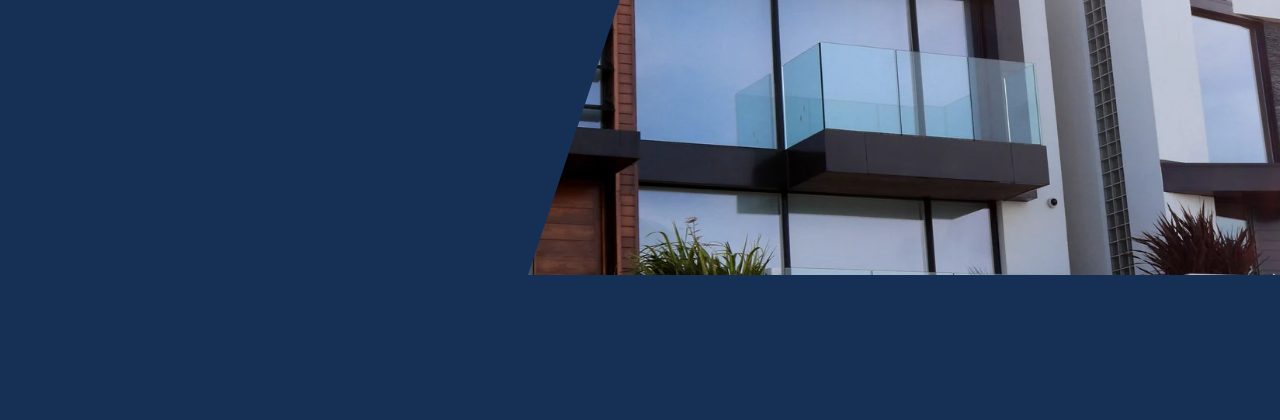
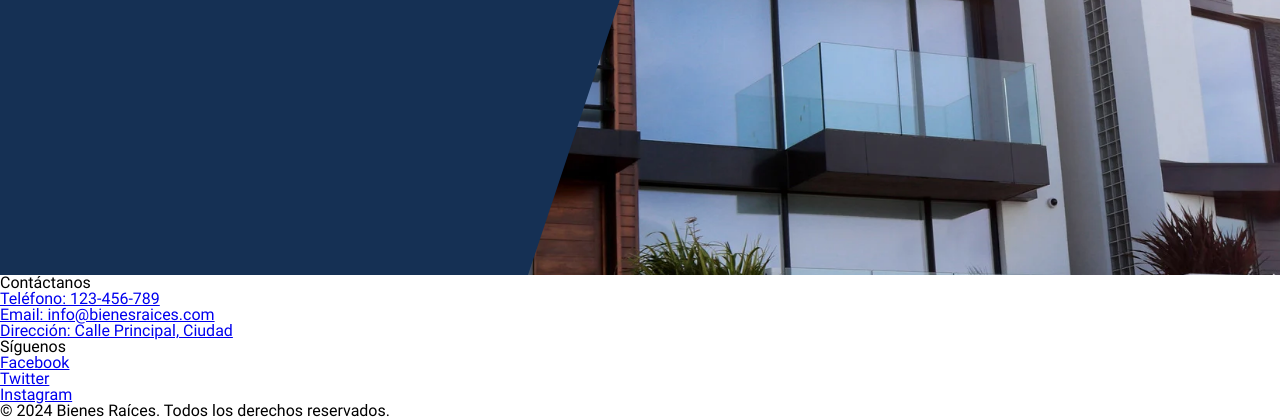
Before and after one commit to daviddiazm/Finca-Raiz, a PHP site: page /pages/home.php in a window 1280 px wide. Shown: the part 525-945 px from the top of the page. Before the commit the page ends 800 px from the top, so only its background shows below. Run offline with PHP 8.4, Linux system fonts and the light colour scheme; some libraries are stand-ins or nearby versions.

Commit message:
agregar el componente footer

```diff
--- a/components/footer.php
+++ b/components/footer.php
@@ -1,4 +1,22 @@
-<?php?>
 
-<footer>
+<footer class="footer">
+  <div class="footer__content">
+    <div class="footer__block">
+      <h4 class="footer__title">Contáctanos</h4>
+      <ul class="footer__list">
+        <li class="footer__item"><a href="#" class="footer__link">Teléfono: 123-456-789</a></li>
+        <li class="footer__item"><a href="#" class="footer__link">Email: info@bienesraices.com</a></li>
+        <li class="footer__item"><a href="#" class="footer__link">Dirección: Calle Principal, Ciudad</a></li>
+      </ul>
+    </div>
+    <div class="footer__block">
+      <h4 class="footer__title">Síguenos</h4>
+      <ul class="footer__list">
+        <li class="footer__item"><a href="#" class="footer__link footer__link--social">Facebook</a></li>
+        <li class="footer__item"><a href="#" class="footer__link footer__link--social">Twitter</a></li>
+        <li class="footer__item"><a href="#" class="footer__link footer__link--social">Instagram</a></li>
+      </ul>
+    </div>
+  </div>
+  <p class="footer__copyright">© 2024 Bienes Raíces. Todos los derechos reservados.</p>
 </footer>
```
